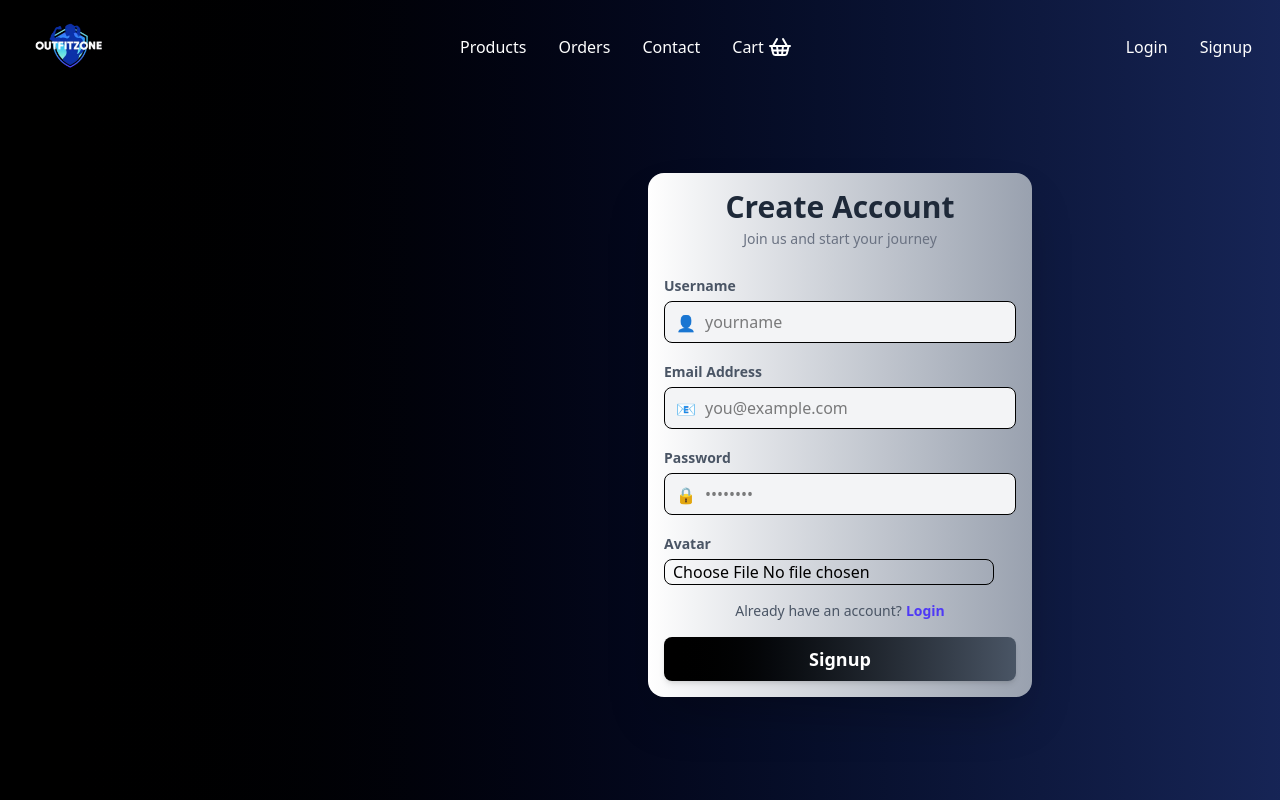
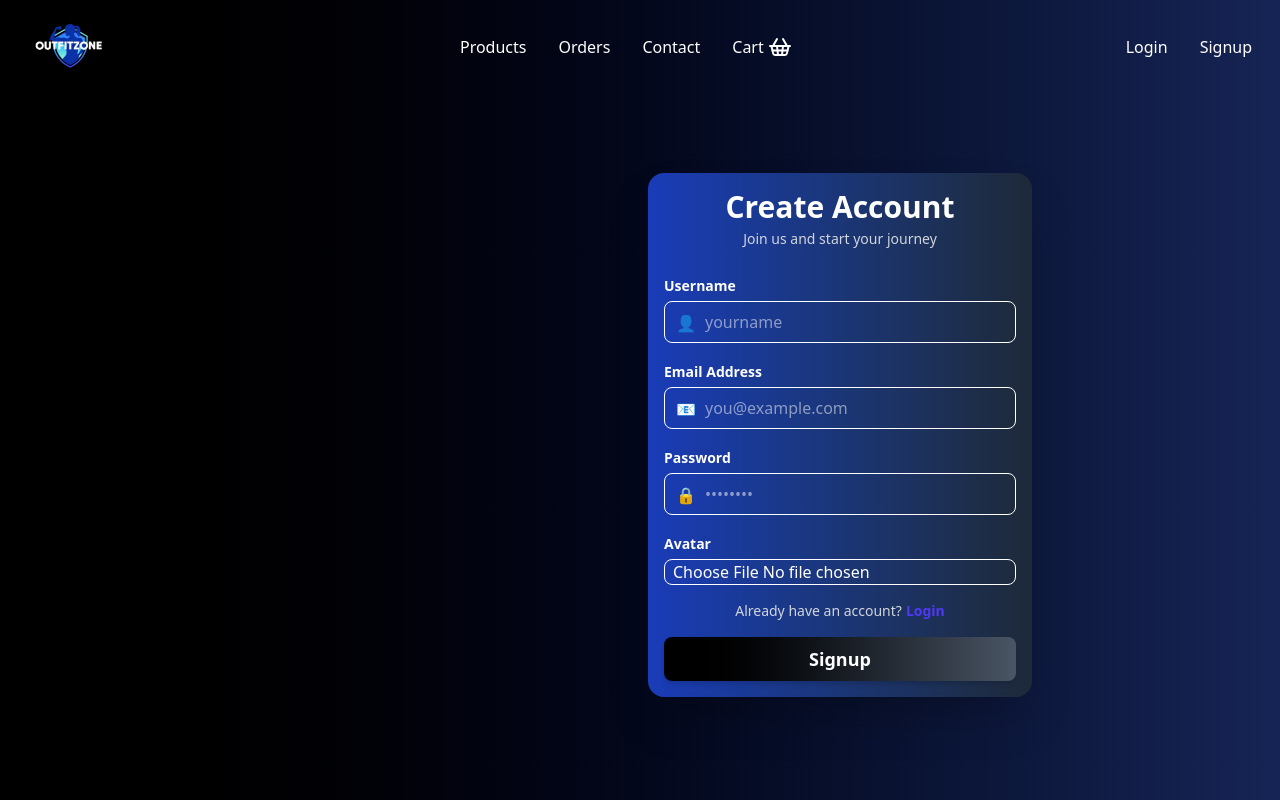
Before and after one commit to haroonwebs/199tube-app-frontend, a Next.js app: page /auth/signup in a window 1280 px wide. Shown: the top 800 px of the page. Built offline with nearby package versions, Linux system fonts and the light colour scheme; no server answers.

Commit message:
fixed login and signup pages.

```diff
--- a/app/auth/login/page.tsx
+++ b/app/auth/login/page.tsx
@@ -40,12 +40,12 @@ const Login = () => {
   };
 
   return (
-    <div className="flex items-center justify-center mt-20 ml-100">
-      <div className="w-full max-w-sm bg-linear-to-r from-white to-gray-400 rounded-2xl shadow-2xl p-4 animate-fadeIn">
+    <div className="flex items-center justify-center p-2 sm:p-0 mt-10 sm:mt-20 sm:ml-100">
+      <div className="w-full max-w-sm bg-linear-to-r from-blue-800 to-gray-800 rounded-2xl shadow-2xl p-4 animate-fadeIn">
         {/* Header */}
         <div className="text-center mb-6">
-          <h2 className="text-3xl font-bold text-gray-800">Login</h2>
-          <p className="text-sm text-gray-500 mt-1">
+          <h2 className="text-3xl font-bold text-white">Login</h2>
+          <p className="text-sm text-gray-300 mt-1">
             Login to continue your journey
           </p>
         </div>
@@ -54,7 +54,7 @@ const Login = () => {
         <form onSubmit={handleLogin} className="space-y-4">
           {/* Email */}
           <div>
-            <label className="text-sm font-semibold text-gray-600">
+            <label className="text-sm font-semibold text-white">
               Email Address
             </label>
             <div className="relative mt-1">
@@ -63,7 +63,7 @@ const Login = () => {
                 placeholder="you@example.com"
                 required
                 ref={emailRef}
-                className="w-full pl-10 pr-3 py-2 border rounded-lg outline-none focus:ring-1 focus:ring-gray-800 focus:border-black"
+                className="w-full pl-10 pr-3 py-2 border rounded-lg outline-none text-white focus:ring-1 focus:ring-white focus:border-0"
               />
               <span className="absolute left-3 top-2.5 text-gray-400">📧</span>
             </div>
@@ -71,23 +71,21 @@ const Login = () => {
 
           {/* Password */}
           <div>
-            <label className="text-sm font-semibold text-gray-600">
-              Password
-            </label>
+            <label className="text-sm font-semibold text-white">Password</label>
             <div className="relative mt-1">
               <input
                 type="password"
                 placeholder="••••••••"
                 required
                 ref={passwordRef}
-                className="w-full pl-10 pr-3 py-2 border rounded-lg outline-none focus:ring-1 focus:ring-gray-800 focus:border-black"
+                className="w-full pl-10 pr-3 py-2 border rounded-lg outline-none text-white focus:ring-1 focus:ring-white focus:border-0"
               />
               <span className="absolute left-3 top-2.5 text-gray-400">🔒</span>
             </div>
           </div>
 
           {/* Signup */}
-          <p className="text-sm text-center text-gray-600">
+          <p className="text-sm text-center text-gray-300">
             Don’t have an account?
             <Link
               href="/auth/signup"
--- a/app/auth/signup/page.tsx
+++ b/app/auth/signup/page.tsx
@@ -40,12 +40,12 @@ const SignUp = () => {
   };
 
   return (
-    <div className="flex items-center justify-center mt-20 ml-100">
-      <div className="w-full max-w-sm bg-linear-to-r from-white to-gray-400 rounded-2xl shadow-2xl p-4">
+    <div className="flex items-center justify-center p-2 sm:p-0 mt-10 sm:mt-20 sm:ml-100">
+      <div className="w-full max-w-sm bg-linear-to-r from-blue-800 to-gray-800 rounded-2xl shadow-2xl p-4">
         {/* Header */}
         <div className="text-center mb-6">
-          <h2 className="text-3xl font-bold text-gray-800">Create Account</h2>
-          <p className="text-sm text-gray-500 mt-1">
+          <h2 className="text-3xl font-bold text-white">Create Account</h2>
+          <p className="text-sm text-gray-300 mt-1">
             Join us and start your journey
           </p>
         </div>
@@ -54,16 +54,14 @@ const SignUp = () => {
         <form onSubmit={handleRegister} className="space-y-4">
           {/* Username */}
           <div>
-            <label className="text-sm font-semibold text-gray-600">
-              Username
-            </label>
+            <label className="text-sm font-semibold text-white">Username</label>
             <div className="relative mt-1">
               <input
                 type="text"
                 placeholder="yourname"
                 required
                 ref={usernameRef}
-                className="w-full pl-10 pr-3 py-2 bg-gray-100 border rounded-lg outline-none focus:ring-1 focus:ring-gray-800 focus:border-black"
+                className="w-full pl-10 pr-3 py-2 border rounded-lg outline-none text-white focus:ring-1 focus:ring-white focus:border-0"
               />
               <span className="absolute left-3 top-2.5 text-gray-400">👤</span>
             </div>
@@ -71,7 +69,7 @@ const SignUp = () => {
 
           {/* Email */}
           <div>
-            <label className="text-sm font-semibold text-gray-600">
+            <label className="text-sm font-semibold text-white">
               Email Address
             </label>
             <div className="relative mt-1">
@@ -80,7 +78,7 @@ const SignUp = () => {
                 placeholder="you@example.com"
                 required
                 ref={emailRef}
-                className="w-full pl-10 pr-3 py-2 bg-gray-100 border rounded-lg outline-none focus:ring-1 focus:ring-gray-800 focus:border-black"
+                className="w-full pl-10 pr-3 py-2 border rounded-lg outline-none text-white focus:ring-1 focus:ring-white focus:border-0"
               />
               <span className="absolute left-3 top-2.5 text-gray-400">📧</span>
             </div>
@@ -88,38 +86,34 @@ const SignUp = () => {
 
           {/* Password */}
           <div>
-            <label className="text-sm font-semibold text-gray-600">
-              Password
-            </label>
+            <label className="text-sm font-semibold text-white">Password</label>
             <div className="relative mt-1">
               <input
                 type="password"
                 placeholder="••••••••"
                 required
                 ref={passwordRef}
-                className="w-full pl-10 pr-3 py-2 bg-gray-100 border rounded-lg outline-none focus:ring-1 focus:ring-gray-800 focus:border-black"
+                className="w-full pl-10 pr-3 py-2 border rounded-lg outline-none text-white focus:ring-1 focus:ring-white focus:border-0"
               />
               <span className="absolute left-3 top-2.5 text-gray-400">🔒</span>
             </div>
           </div>
           {/* choose avatar */}
           <div>
-            <label className="text-sm font-semibold text-gray-600">
-              Avatar
-            </label>
+            <label className="text-sm font-semibold text-white">Avatar</label>
             <div className="relative mt-1">
               <input
                 type="file"
                 placeholder="chose avatar image"
                 required
                 ref={avatarRef}
-                className="px-2 border rounded-lg outline-none focus:ring-1 focus:ring-gray-800 focus:border-black"
+                className="w-full px-2 border rounded-lg outline-none text-white focus:ring-1 focus:ring-white focus:border-0"
               />
             </div>
           </div>
 
           {/* Login link */}
-          <p className="text-sm text-center text-gray-600">
+          <p className="text-sm text-center text-gray-300">
             Already have an account?
             <Link
               href="/auth/login"
--- a/app/components/Navbar.tsx
+++ b/app/components/Navbar.tsx
@@ -14,8 +14,8 @@ const Navbar = () => {
   const sidebarRef = useRef<HTMLDivElement>(null);
 
   const cartItems = useAppSelector((state) => state?.cart?.cartItems || []);
-  const user = useAppSelector((state) => state.user.user);
-  // const user = null;
+  // const user = useAppSelector((state) => state.user.user);
+  const user = null;
 
   useEffect(() => {
     const handleClickOutside = (event: MouseEvent) => {
@@ -76,10 +76,10 @@ const Navbar = () => {
 
               {openDropdown && (
                 <div className="absolute right-0 top-12 z-50 border rounded shadow-lg w-44 bg-linear-to-r from-black to-blue-950">
-                  <div className="px-4 py-3 text-sm border-b border-gray-700">
+                  {/* <div className="px-4 py-3 text-sm border-b border-gray-700">
                     <span className="block font-medium">{user.fullName}</span>
                     <span className="block truncate">{user?.email}</span>
-                  </div>
+                  </div> */}
 
                   <ul className="p-2 text-sm">
                     <li>
@@ -113,7 +113,7 @@ const Navbar = () => {
               )}
             </>
           ) : (
-            <ul className="font-medium flex flex-row space-x-8">
+            <ul className="hidden sm:flex flex-row font-medium space-x-8">
               <li>
                 <Link
                   href="/auth/login"
@@ -262,10 +262,10 @@ const Navbar = () => {
 
               {user ? (
                 <>
-                  <li className="pt-4 border-t border-gray-700">
+                  {/* <li className="pt-4 border-t border-gray-700">
                     <p className="font-medium">{user.fullName}</p>
                     <p className="text-sm text-gray-300">{user.email}</p>
-                  </li>
+                  </li> */}
 
                   <li>
                     <Link
```
